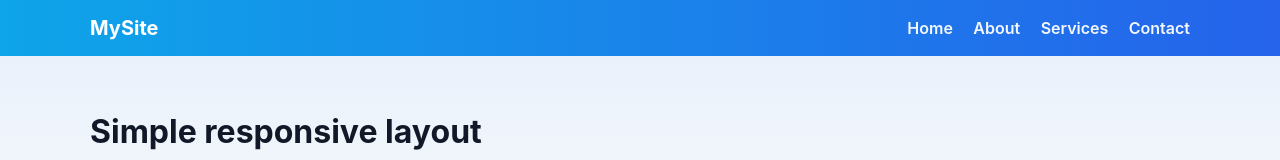
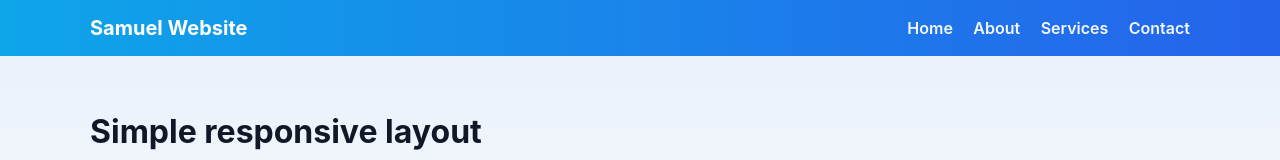
Before and after one commit to Horlahmide/version, a plain HTML site: page index.html in a window 1280 px wide. Shown: the top 160 px of the page. Drawn offline with Linux system fonts and the light colour scheme.

Commit message:
updated logo to samuel website

```diff
--- a/index.html
+++ b/index.html
@@ -9,7 +9,7 @@
   <body>
     <header class="site-header">
       <div class="container header-inner">
-        <h1 class="logo">MySite</h1>
+        <h1 class="logo">Samuel Website</h1>
         <nav class="main-nav" aria-label="Main navigation">
           <a href="#">Home</a>
           <a href="#">About</a>
```
